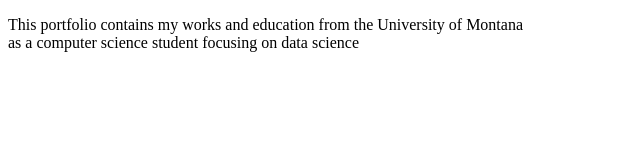
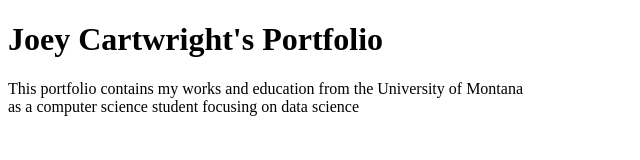
Before and after one commit to JoeyCartwright/JoeyCartwright.github.io, a plain HTML site: page index.html in a window 1280 px wide. Shown: the whole page, without its empty margins (0-640 px from the left). Drawn offline with Linux system fonts and the light colour scheme.

Commit message:
Update index.html

```diff
--- a/index.html
+++ b/index.html
@@ -6,6 +6,7 @@
 </head>
 
 <body>
+<h1>Joey Cartwright's Portfolio</h1>
 <p>
 This portfolio contains my works and education from the University of Montana<br>
 as a computer science student focusing on data science
```
